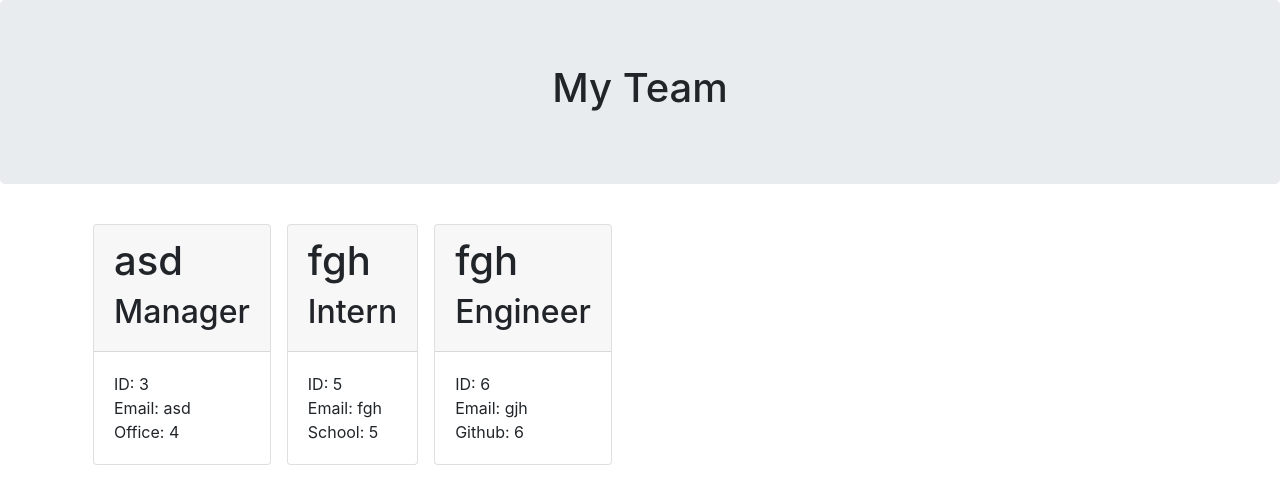
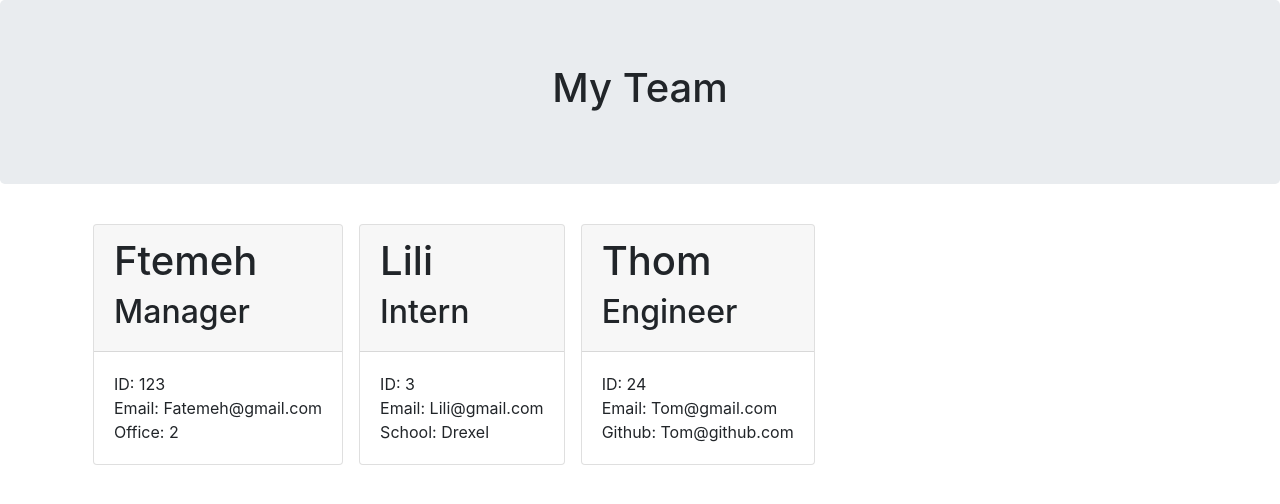
Before and after one commit to FatemehNiaz/Team-Profile-, a website: page team.html in a window 1280 px wide. Drawn offline with nearby package versions, Linux system fonts and the light colour scheme.

```diff
--- a/team.html
+++ b/team.html
@@ -22,43 +22,43 @@
           <div class="row">
     <div class="card m-2">
       <div class="card-header">
-        <h1>asd</h1>
+        <h1>Ftemeh</h1>
         <h2>Manager</h2>
       </div>
       <div class="card-body">
-        ID: 3
+        ID: 123
         <br />
-        Email: asd
+        Email: Fatemeh@gmail.com
         <br />
-        Office: 4
+        Office: 2
       </div>
     </div>
 
     <div class="card m-2">
       <div class="card-header">
-        <h1>fgh</h1>
+        <h1>Lili</h1>
         <h2>Intern</h2>
       </div>
       <div class="card-body">
-        ID: 5
+        ID: 3
         <br />
-        Email: fgh
+        Email: Lili@gmail.com
         <br />
-        School: 5
+        School: Drexel
       </div>
     </div>
 
     <div class="card m-2">
       <div class="card-header">
-        <h1>fgh</h1>
+        <h1>Thom</h1>
         <h2>Engineer</h2>
       </div>
       <div class="card-body">
-        ID: 6
+        ID: 24
         <br />
-        Email: gjh
+        Email: Tom@gmail.com
         <br />
-        Github: 6
+        Github: Tom@github.com
       </div>
     </div>
 
```
Also changed, not shown: Assets/10-object-oriented-programming-homework-demo.png (deleted), Assets/Team Profile.png (added), README.md, 2 other files.
